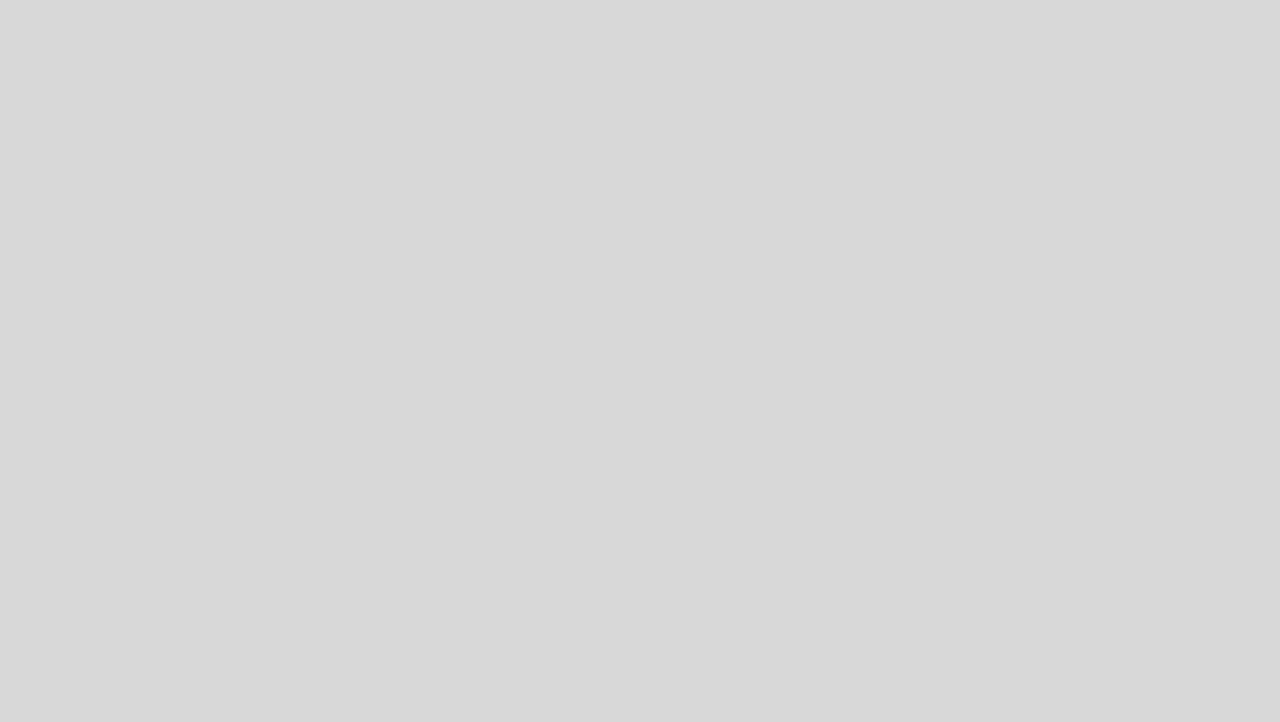
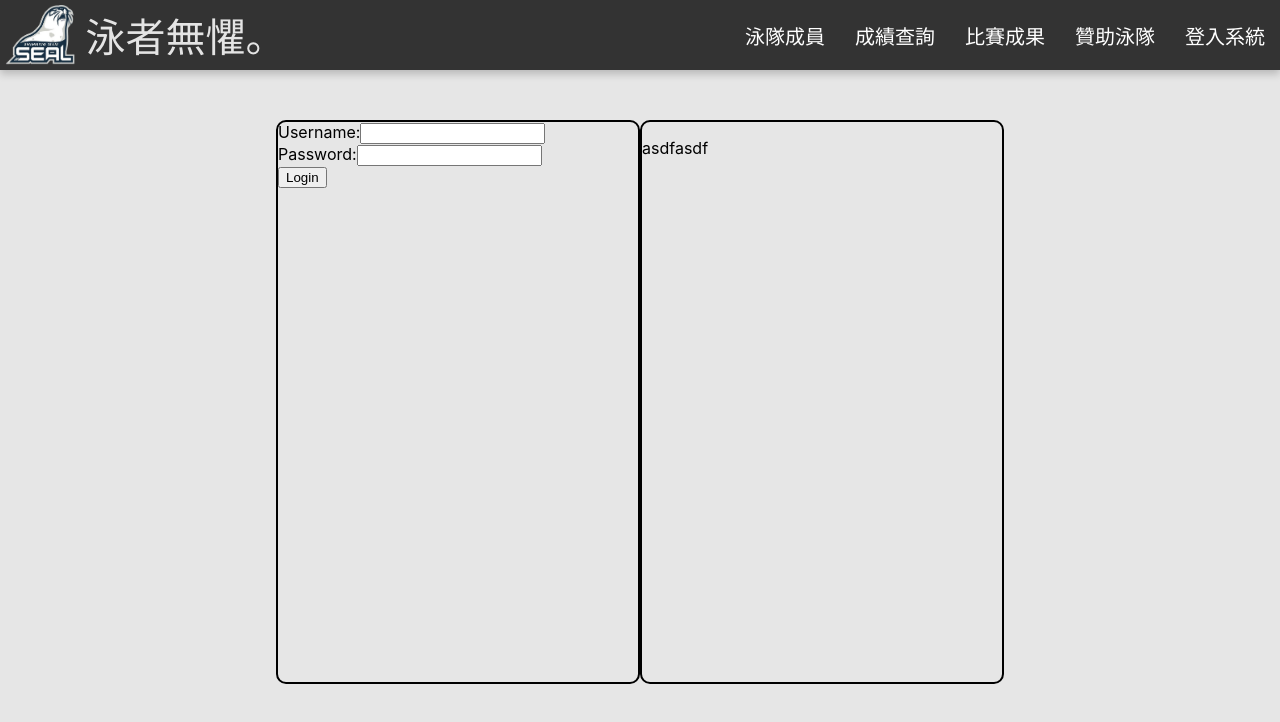
Before and after one commit to bray851011/team-seal, a React (Create React App) app: page /login in a window 1280 px wide. Before the commit this address had no page. Shown: the top 722 px of the page. Built offline with nearby package versions, Linux system fonts and the light colour scheme; a web font is replaced by a local one.

Commit message:
Add Login Component

```diff
--- a/src/App.js
+++ b/src/App.js
@@ -2,6 +2,7 @@ import { Route, Routes } from "react-router-dom";
 import Home from "./routes/home/home.component";
 import Inquiry from "./routes/inquiry/inquiry.component";
 import Navigation from "./components/navigation/navigation.component";
+import Login from "./routes/login/login.component";
 
 const App = () => {
   return (
@@ -9,6 +10,7 @@ const App = () => {
       <Route path="/" element={<Navigation />}>
         <Route index element={<Home />}/>
         <Route path="inquiry" element={<Inquiry />} />
+        <Route path="login" element={<Login />} />
       </Route>
     </Routes>
   )
--- a/src/components/navigation/navigation.component.jsx
+++ b/src/components/navigation/navigation.component.jsx
@@ -61,12 +61,13 @@ const Navigation = () => {
                     <Link className="nav-link" to='/sign-in' onClick={menuClick}>
                         比賽成果
                     </Link>
+
                     <Link className="nav-link" to='/sign-in'>
                         贊助泳隊
                     </Link>
-                    <Link className="nav-link" to='/sign-in'>
+                    <Link className="nav-link" to='/login'>
                         登入系統
-                    </Link>
+                     </Link>
                 </div>
 
             </div>
--- a/src/components/navigation/navigation.styles.scss
+++ b/src/components/navigation/navigation.styles.scss
@@ -1,11 +1,14 @@
 .navigation {
+  position: fixed;
   height: 70px;
   width: 100%;
+  margin-bottom: 20px;
   display: flex;
   justify-content: space-between;
   background-color: 	#333333;
   font-family: 'Yuji Syuku', serif;
   box-shadow: 0 4px 8px 0 rgba(0, 0, 0, 0.2); /* Horizontal offset, vertical offset, blur radius, color */
+  z-index: 1000;
 
   .hamburger {
     display: none;
--- a/src/index.css
+++ b/src/index.css
@@ -5,7 +5,7 @@ body {
     serif;
   -webkit-font-smoothing: antialiased;
   -moz-osx-font-smoothing: grayscale;
-  background-color: #d8d8d6;
+  background-color: #e6e6e6;
 }
 
 code {
--- a/src/routes/inquiry/inquiry.component.jsx
+++ b/src/routes/inquiry/inquiry.component.jsx
@@ -144,16 +144,16 @@ const Inquiry = () => {
                         onChange={e => setLimit(e.target.value)}
                     >
                       <option value="0">全部</option>
-                        <option value="5">近五筆</option>
-                        <option value="10">近十筆</option>
-                        <option value="20">近二十筆</option>
+                      <option value="5">近五筆</option>
+                      <option value="10">近十筆</option>
+                      <option value="20">近二十筆</option>
                     </select>
                 </div>
             </div>
 
 
             <div className='chart-container'>
-              <Line data={data} options={options} />
+              <Line className='line' data={data} options={options} />
             </div>
 
         </div>
--- a/src/routes/inquiry/inquiry.styles.scss
+++ b/src/routes/inquiry/inquiry.styles.scss
@@ -1,12 +1,15 @@
 .inquiry-container {
     background-color: #e6e6e6;
     // color: white;
-    margin-top: 60px;
-    margin-bottom: 60px;
-    // height: 80vh;
-    margin-right: 20vw;  /* 30% of the viewport width */
-    margin-left: 20vw; /* 30% of the viewport width */
-    // margin-bottom: 20vh; /* 30% of the viewport width */
+    // top: 70px;
+    // padding: 130px;
+    // margin-top: 70px;
+    // margin-bottom: 60px;
+    // // height: 80vh;
+    // margin-right: 20vw;  /* 30% of the viewport width */
+    // margin-left: 20vw; /* 30% of the viewport width */
+    // // margin-bottom: 20vh; /* 30% of the viewport width */
+    max-width: 1400px;
 
     .selection-container {
         display: flex; /* Use flexbox for horizontal alignment */
@@ -75,9 +78,6 @@
             border-style: solid;
             border-width: thin;
             border-radius: 5px;
-            .line {
-                height: 1000px;
-            }
         }
     }
 }
--- /dev/null
+++ b/src/routes/login/login.component.jsx
@@ -0,0 +1,49 @@
+import React, { useState } from 'react';
+
+import './login.styles.scss';
+
+const Login = () => {
+    const [username, setUsername] = useState('');
+    const [password, setPassword] = useState('');
+
+    const handleSubmit = (event) => {
+        event.preventDefault();
+        console.log('Username:', username, 'Password:', password);
+        // Add your login logic here
+    };
+
+    return (
+        <div className='login-container'>
+            <div className='sign-in-container'>
+                <form onSubmit={handleSubmit}>
+                    <div>
+                        <label htmlFor="username">Username:</label>
+                        <input
+                            type="text"
+                            id="username"
+                            value={username}
+                            onChange={(e) => setUsername(e.target.value)}
+                        />
+                        </div>
+                        <div>
+
+                        <label htmlFor="password">Password:</label>
+                        <input
+                            type="password"
+                            id="password"
+                            value={password}
+                            onChange={(e) => setPassword(e.target.value)}
+                        />
+                    </div>
+                    <button type="submit">Login</button>
+                </form>
+            </div>
+
+            <div className='sign-up-container'>
+                <p>asdfasdf</p>
+            </div>
+        </div>
+    )
+}
+
+export default Login;
--- /dev/null
+++ b/src/routes/login/login.styles.scss
@@ -0,0 +1,28 @@
+.login-container {
+    max-width: 1400px;
+    display: flex;
+    flex-direction: row;
+    justify-content: space-between;
+    align-items: flex-start;
+    height: 100vh;
+    margin-right: 20vw;  /* 30% of the viewport width */
+    margin-left: 20vw; /* 30% of the viewport width */
+
+    .sign-in-container {
+        margin-top: 120px;
+        height: 70vh;
+        width: 40vw;
+        border: 2px solid black;
+        border-radius: 10px;
+        margin-left: 20px;
+    }
+
+    .sign-up-container {
+        margin-top: 120px;
+        height: 70vh;
+        width: 40vw;
+        border: 2px solid black;
+        border-radius: 10px;
+        margin-right: 20px;
+    }
+}
```
